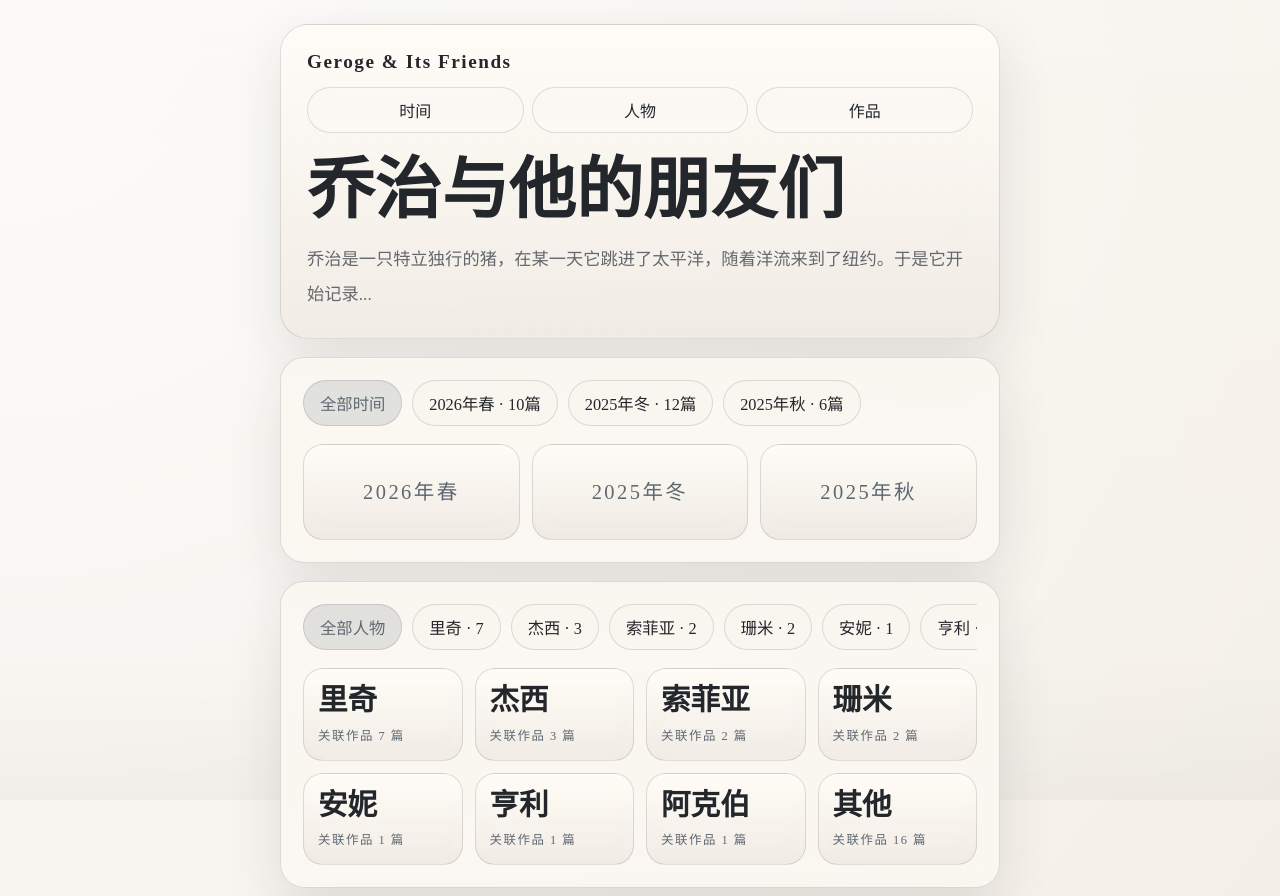
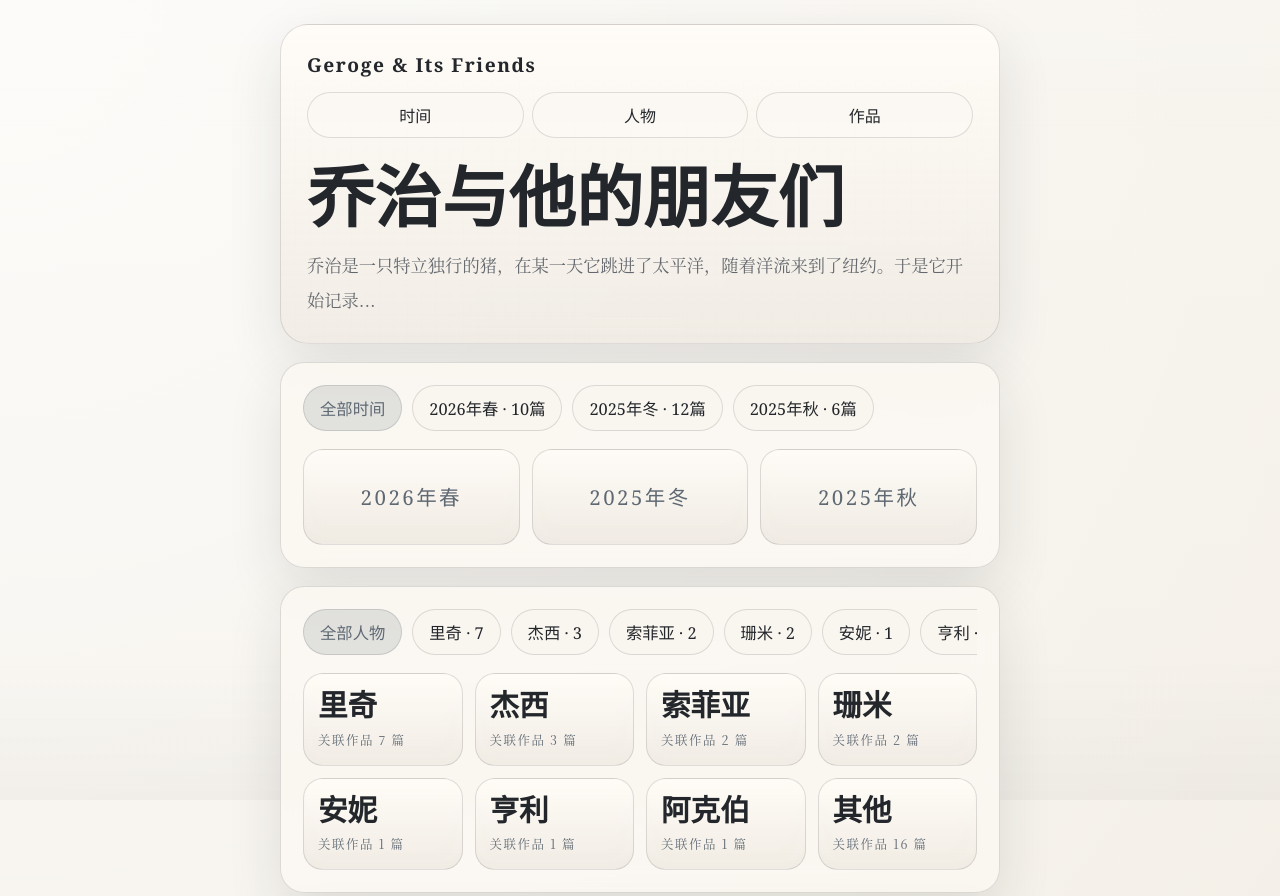
Before and after one commit to leyanchen1006/EssayProfolioMobile, a plain HTML site: page index.html in a window 1280 px wide. Shown: the top 896 px of the page. Drawn offline with Linux system fonts and the light colour scheme.

Commit message:
Add files via upload

```diff
--- a/styles.css
+++ b/styles.css
@@ -10,6 +10,8 @@
   --accent: #5f6973;
   --accent-soft: rgba(95, 105, 115, 0.09);
   --shadow: 0 20px 56px rgba(30, 33, 38, 0.11);
+  --font-body: "Songti SC", "STSong", "Noto Serif CJK SC", "Source Han Serif SC", serif;
+  --font-display: "New York", "Iowan Old Style", "Georgia", "Times New Roman", serif;
 }
 
 * {
@@ -23,7 +25,7 @@ html {
 body {
   margin: 0;
   color: var(--ink);
-  font-family: "Noto Serif SC", serif;
+  font-family: var(--font-body);
   background:
     radial-gradient(circle at top left, rgba(255, 255, 255, 0.75), transparent 26%),
     linear-gradient(180deg, #f5f1e9 0%, var(--bg) 58%, var(--bg-deep) 100%);
@@ -99,7 +101,7 @@ a {
 .brand {
   display: block;
   margin: 0 0 14px;
-  font-family: "Cormorant Garamond", serif;
+  font-family: var(--font-display);
   font-size: 1.2rem;
   font-weight: 700;
   letter-spacing: 0.08em;
@@ -115,7 +117,7 @@ a {
 .button,
 .filter-chip,
 .timeline-badge {
-  font-family: "Cormorant Garamond", serif;
+  font-family: var(--font-display);
 }
 
 .nav-links a {
@@ -157,7 +159,7 @@ h1,
 h2,
 h3,
 h4 {
-  font-family: "Cormorant Garamond", serif;
+  font-family: var(--font-display);
   font-weight: 600;
   line-height: 1.02;
 }
@@ -369,7 +371,7 @@ h4 {
 .work-details summary {
   cursor: pointer;
   list-style: none;
-  font-family: "Cormorant Garamond", serif;
+  font-family: var(--font-display);
   font-size: 1.2rem;
   color: var(--accent);
 }
```
